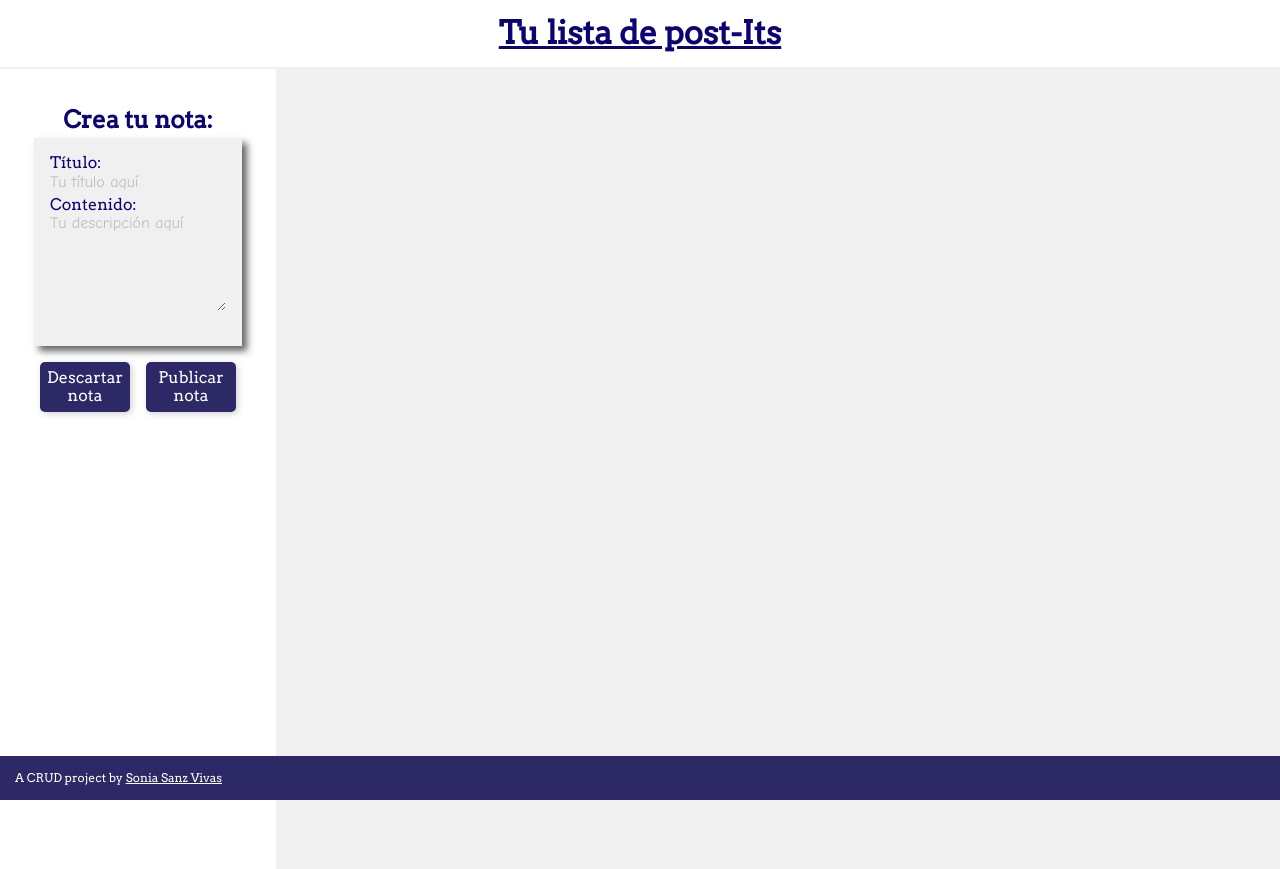
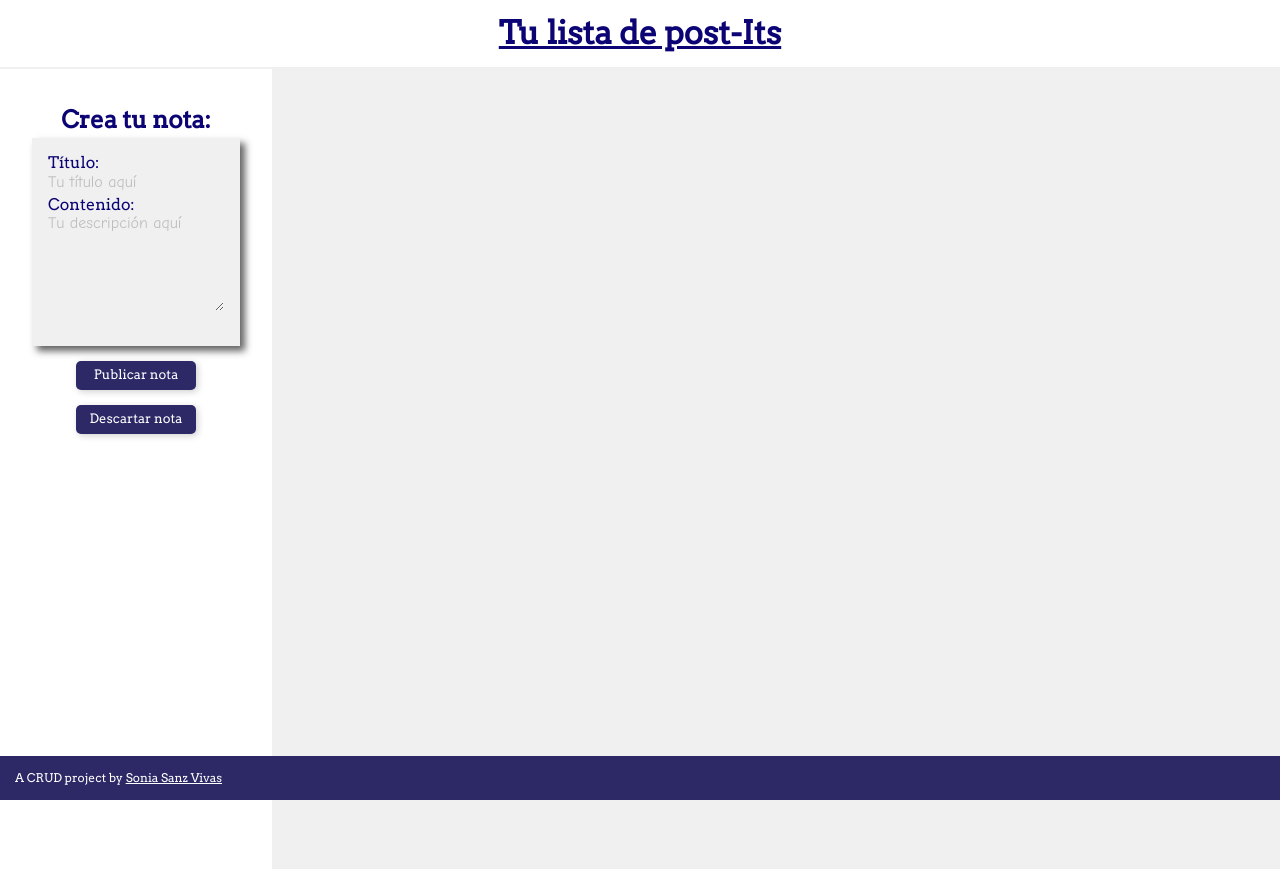
Before and after one commit to Sonia-SV/crud-notes, a React (Create React App) app: page / in a window 1280 px wide. Built offline with nearby package versions, Linux system fonts and the light colour scheme.

Commit message:
Modify buttons style

```diff
--- a/src/components/notes/noteList.scss
+++ b/src/components/notes/noteList.scss
@@ -15,7 +15,7 @@
     }
   }
   &__button {
-    @include buttons($font-color-secondary, $background-color, 200px);
+    @include buttons($font-color-secondary, $background-color, 170px);
     display: flex;
     justify-content: center;
     margin-top: 20px;
--- a/src/components/notesForm/NotesPost.js
+++ b/src/components/notesForm/NotesPost.js
@@ -36,8 +36,8 @@ const NotesPost = ({ handleCreateNewNote, handleUpdateNote, handleInputNote, new
           />
         </div>
         <div className="form__buttons">
+          <button type="submit">{isEditing ? 'Actualizar nota' : 'Publicar nota'}</button>
           <button type="reset">{isEditing ? 'Descartar cambios' : 'Descartar nota'}</button>
-          <button type="submit">{isEditing ? 'Actualizar nota' : 'Publicar nota'}</button>
         </div>
       </form>
     </section>
--- a/src/components/notesForm/notesPost.scss
+++ b/src/components/notesForm/notesPost.scss
@@ -40,19 +40,11 @@
   &__buttons {
     display: flex;
     flex-direction: column;
-    @include buttons($button-color, $light-color, 150px);
+    @include buttons($button-color, $light-color, 120px);
   }
 
   @include tablet {
     height: 100%;
     min-height: 100vh;
-    &__buttons {
-      flex-direction: row;
-      button {
-        width: 90px;
-        height: 50px;
-        margin: 1em 0.5em;
-      }
-    }
   }
 }
--- a/src/stylesheets/core/mixins.scss
+++ b/src/stylesheets/core/mixins.scss
@@ -42,9 +42,10 @@
   button {
     background-color: $background;
     @include box-shadow(2px, 2px, 6px, rgba(192, 191, 191, 0.7));
+    font-size: 13px;
     border-radius: 5px;
     color: $color;
-    padding: 10px;
+    padding: 7px;
     margin-top: 15px;
     width: $width;
     cursor: pointer;
--- a/src/stylesheets/core/reset.scss
+++ b/src/stylesheets/core/reset.scss
@@ -361,9 +361,9 @@ template {
   appearance: none;
 }
 
-input {
-  -webkit-appearance: checkbox;
-}
+// input {
+//   -webkit-appearance: checkbox;
+// }
 button {
   border: none;
   background: none;
```
Also changed, not shown: 12 other files (tests, documents, lock files or other folders).
